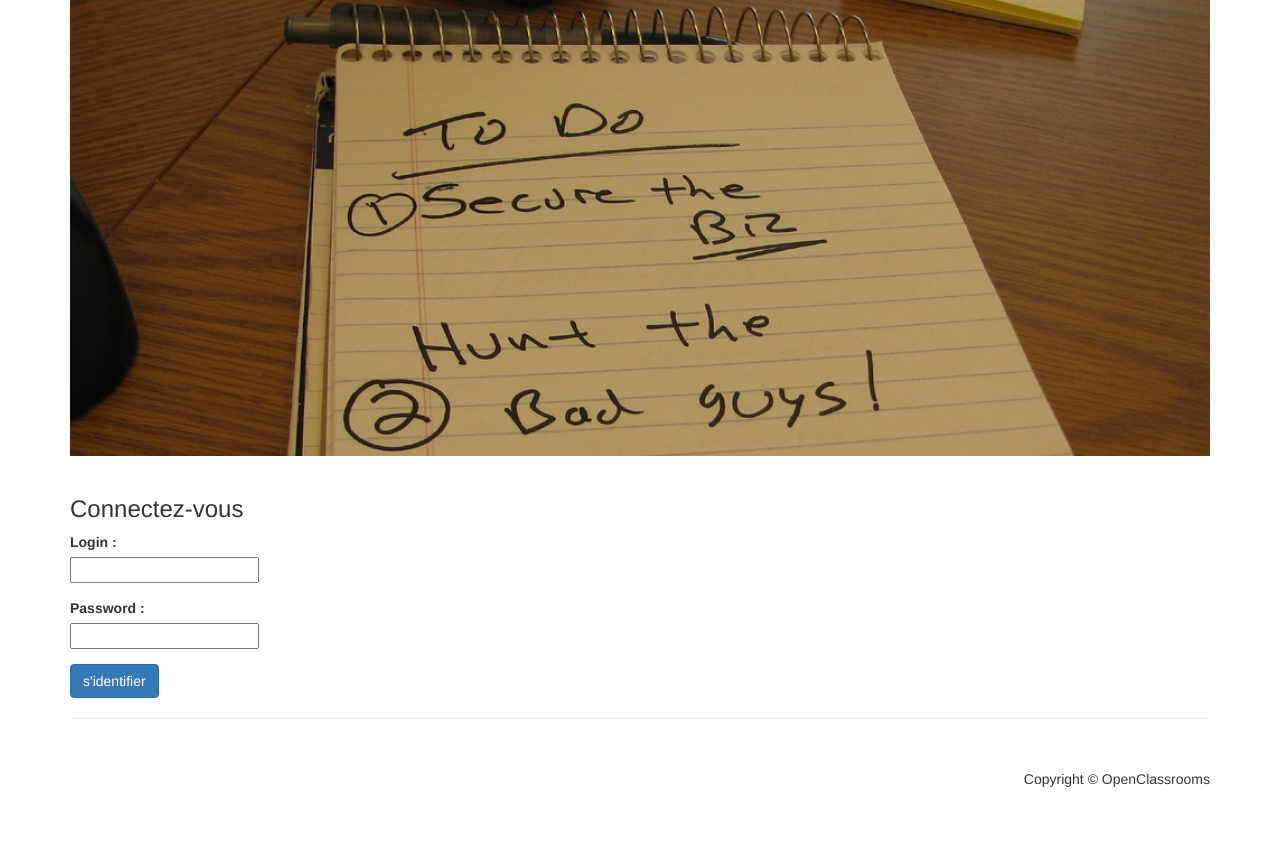
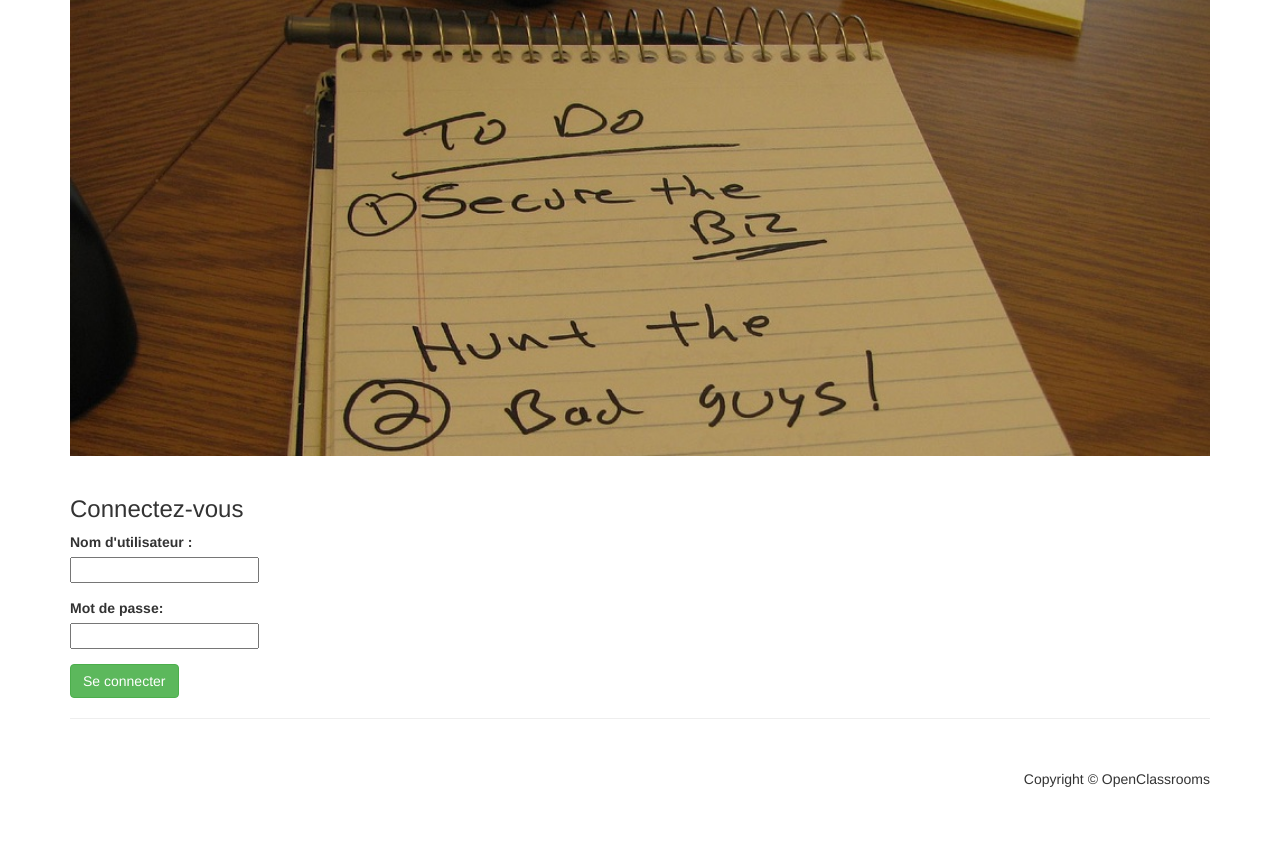
Before and after one commit to rmialy17/todolistproject, a PHP site: template templates/security/login.html.twig in a window 1280 px wide. Shown: the part 105-954 px from the top of the page. Run offline with PHP 8.4, Linux system fonts and the light colour scheme; the template is opened without the code that fills it, so the values that code supplies are empty; some libraries are stand-ins or nearby versions.

Commit message:
Modify login.html.twig

```diff
--- a/templates/security/login.html.twig
+++ b/templates/security/login.html.twig
@@ -30,14 +30,14 @@
 
          <form action="{{path('app_login')}}" method="post">
             <div class="form-group">
-                <label>Login : </label>
+                <label>Nom d'utilisateur : </label>
                 <div><input type="text" style="color:black;text-align:center;" name="_username" value="{{last_username}}"></div>
             </div>
             <div class="form-group">
-                <label>Password : </label>
-                <div><input type="password" style="color:black;" required name="_password"></div>
+                <label>Mot de passe: </label>
+                <div><input type="password" style="color:black;;text-align:center;" required name="_password"></div>
             </div>
-            <input type="submit" class="btn btn-primary" value="s'identifier">
+            <input type="submit" class="btn btn-success" value="Se connecter">
             <input type="hidden" name="_csrf_token" value="{{ csrf_token('authenticate') }}">
         </form>
 {% endblock %}
```
